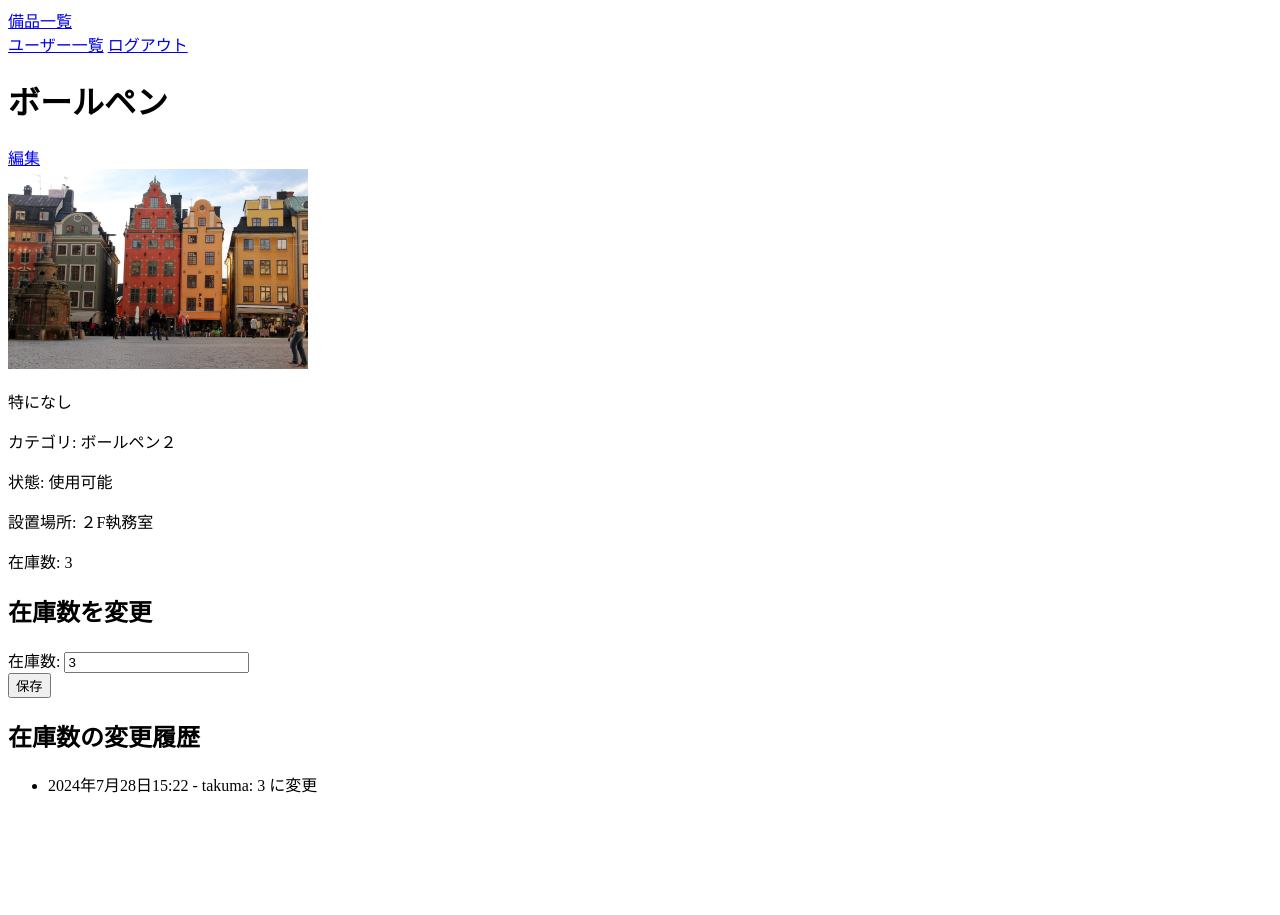
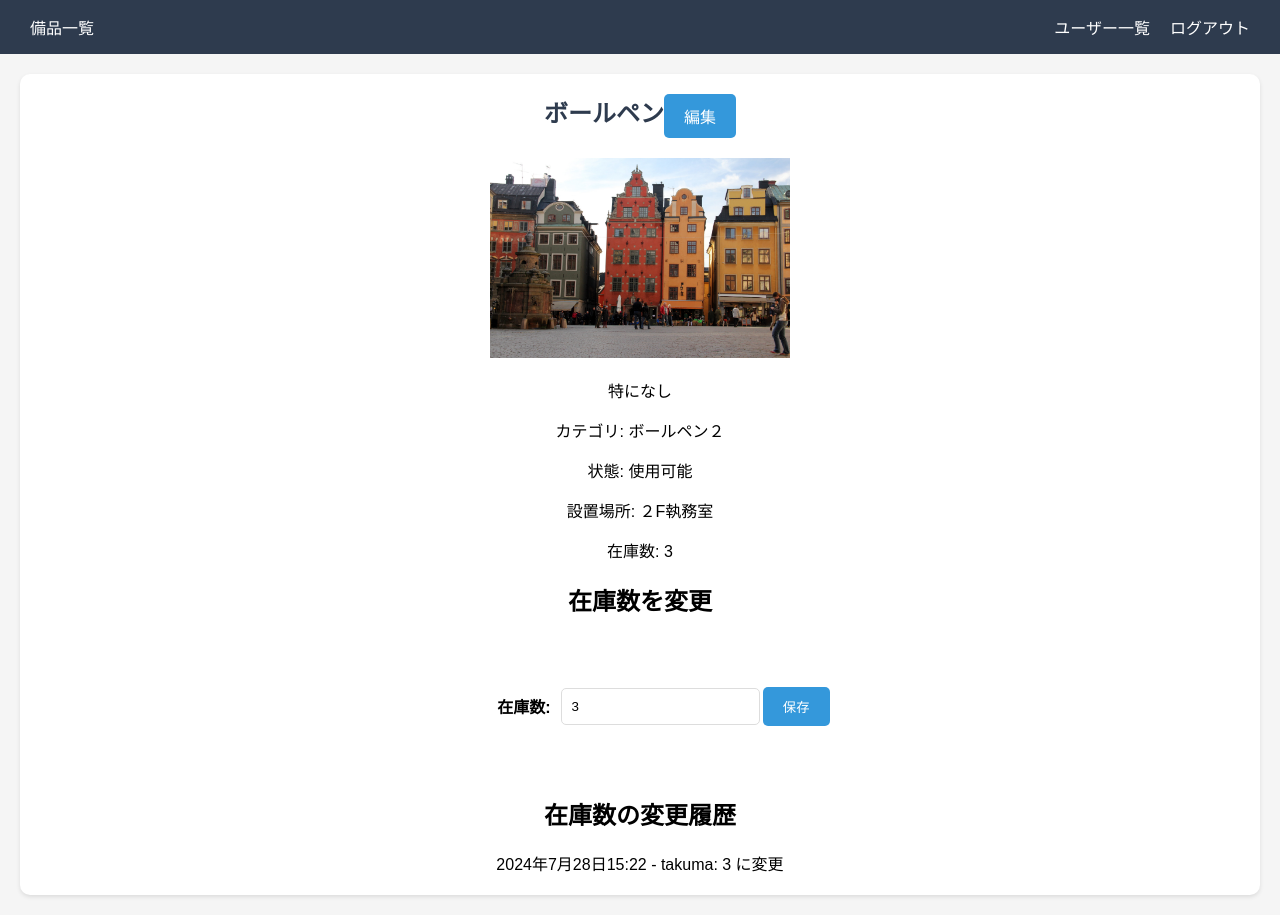
Before and after one commit to TakumaKawashima/equipment-management, a Django app: page /equipment/1/ in a window 1280 px wide. Before the commit the page ends 793 px from the top, so only its background shows below. Run offline with Django 4.2, Linux system fonts and the light colour scheme; a user stored in the database is signed in; data comes from the database, SQL or seed files in the repository; both versions use the stored data as it was after the commit.

Commit message:
CSS修正完了

```diff
--- a/static/css/styles.css
+++ b/static/css/styles.css
@@ -0,0 +1,195 @@
+/* リセットスタイル */
+body,
+h1,
+ul,
+li,
+a {
+  margin: 0;
+  padding: 0;
+  list-style: none;
+  text-decoration: none;
+}
+
+/* 全体レイアウト */
+body {
+  font-family: Arial, sans-serif;
+  background-color: #f5f5f5;
+  width: 100%;
+  margin: 0;
+  padding: 0;
+}
+
+/* ナビゲーションバー */
+nav {
+  background-color: #2e3b4e;
+  color: white;
+  display: flex;
+  justify-content: space-between;
+  padding: 15px 20px;
+}
+
+.nav-left a,
+.nav-right a {
+  color: white;
+  margin: 0 10px;
+}
+
+.nav-right {
+  display: flex;
+}
+
+/* コンテナ */
+.container {
+  max-width: 1200px;
+  margin: 20px auto;
+  padding: 20px;
+  background-color: white;
+  border-radius: 10px;
+  box-shadow: 0 2px 4px rgba(0, 0, 0, 0.1);
+  text-align: center;
+}
+
+/* 見出し */
+h1 {
+  font-size: 24px;
+  color: #2e3b4e;
+}
+
+/* ボタン */
+.btn-container {
+  text-align: right;
+  margin-bottom: 10px;
+}
+
+.btn {
+  background-color: #3498db;
+  color: white;
+  border: none;
+  padding: 10px 20px;
+  border-radius: 5px;
+  cursor: pointer;
+  display: inline-block;
+  text-align: center;
+}
+
+.btn:hover {
+  background-color: #2980b9;
+}
+
+/* フォーム */
+.form-container {
+  background-color: white;
+  padding: 20px;
+  border-radius: 10px;
+  box-shadow: 0 2px 4px rgba(0, 0, 0, 0.1);
+}
+
+.form-group {
+  display: flex;
+  align-items: center;
+  margin-right: 50px;
+}
+
+.form-group label {
+  flex: 0 0 100px;
+  margin-right: 10px;
+  font-weight: bold;
+  text-align: right;
+}
+
+.form-group input,
+.form-group select,
+.form-group textarea {
+  flex: 1;
+  padding: 10px;
+  border: 1px solid #ddd;
+  border-radius: 5px;
+}
+
+.form-group textarea {
+  resize: vertical;
+}
+
+/* テーブル */
+table {
+  width: 100%;
+  border-collapse: collapse;
+  margin-top: 20px;
+  background-color: white;
+  border-radius: 10px;
+  box-shadow: 0 2px 4px rgba(0, 0, 0, 0.1);
+}
+
+thead {
+  background-color: #f2f2f2;
+}
+
+th,
+td {
+  padding: 10px;
+  text-align: left;
+  border-bottom: 1px solid #ddd;
+}
+
+th {
+  background-color: #f2f2f2;
+  font-weight: bold;
+}
+
+td a {
+  color: #3498db;
+}
+
+td a:hover {
+  text-decoration: underline;
+}
+
+tbody tr:hover {
+  background-color: #f9f9f9;
+}
+
+/* テーブル */
+.equipment-list {
+  width: 100%;
+  margin-top: 20px;
+  border-collapse: collapse;
+}
+
+.equipment-item {
+  display: flex;
+  justify-content: space-between;
+  padding: 10px 0;
+  border-bottom: 1px solid #ddd;
+}
+
+.equipment-item div {
+  flex: 1;
+  text-align: center;
+}
+
+.equipment-item div:first-child {
+  text-align: left;
+}
+
+.equipment-item strong {
+  font-weight: bold;
+}
+
+.equipment-item a {
+  color: #3498db;
+}
+
+.equipment-item a:hover {
+  text-decoration: underline;
+}
+
+.equipment-title-container {
+  display: flex;
+  justify-content: center;
+}
+
+.quantity-change-container {
+  display: flex;
+  justify-content: center;
+  margin: 70px;
+}
--- a/templates/equipment/edit_user.html
+++ b/templates/equipment/edit_user.html
@@ -7,6 +7,6 @@
 <form method="post">
   {% csrf_token %}
   {{ form.as_p }}
-  <button type="submit">保存</button>
+  <button type="submit" class="btn">保存</button>
 </form>
 {% endblock %}
--- a/templates/equipment/equipment_detail.html
+++ b/templates/equipment/equipment_detail.html
@@ -13,7 +13,7 @@
 </div>
 <div class="center-text">
   <img src="{{ equipment.image.url }}" alt="{{ equipment.name }}"
-    style="max-width: 300px;">
+    style="max-width: 300px; margin-top: 20px;">
   <p>{{ equipment.description }}</p>
   <p>カテゴリ: {{ equipment.category }}</p>
   <p>状態: {{ equipment.status }}</p>
```
Also changed, not shown: templates/equipment/home.html (+4 -7 lines), templates/registration/login.html (+5 -8 lines), templates/registration/register.html (+6 -9 lines), db.sqlite3, media/equipment_images/45078498932_a8d86e59fb_b.jpg (added), media/equipment_images/6882231360_94b40c5b49_k.jpg (added).
